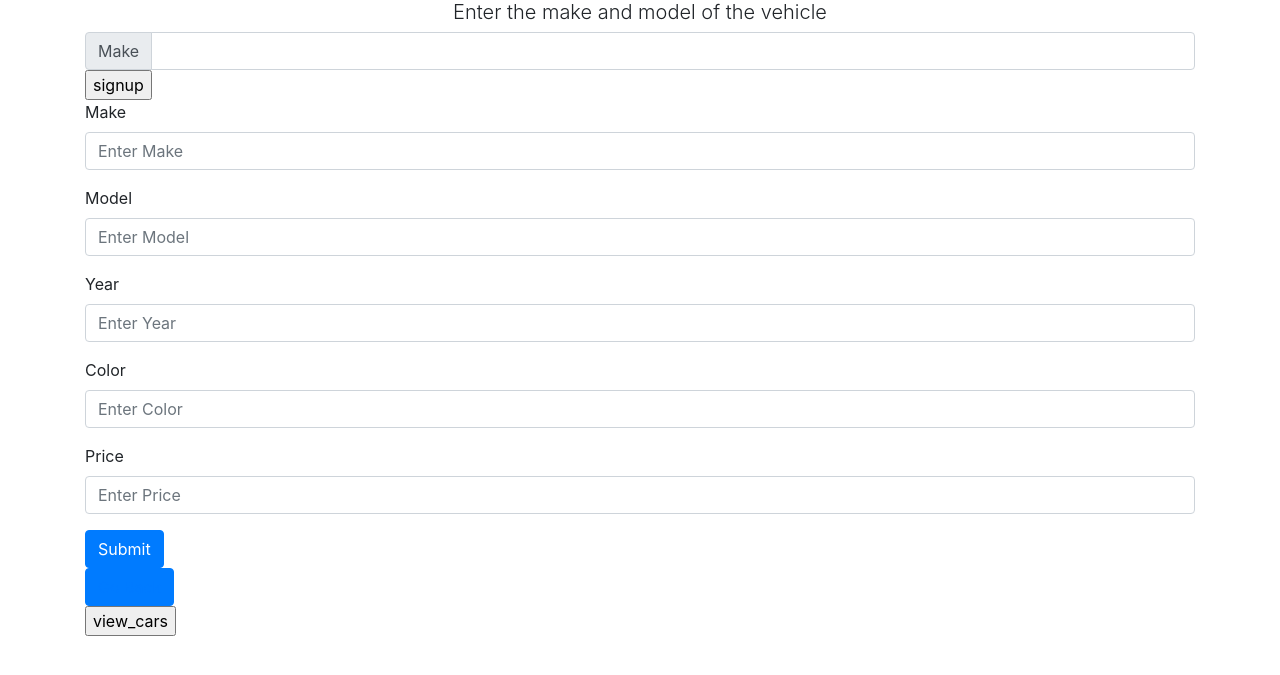
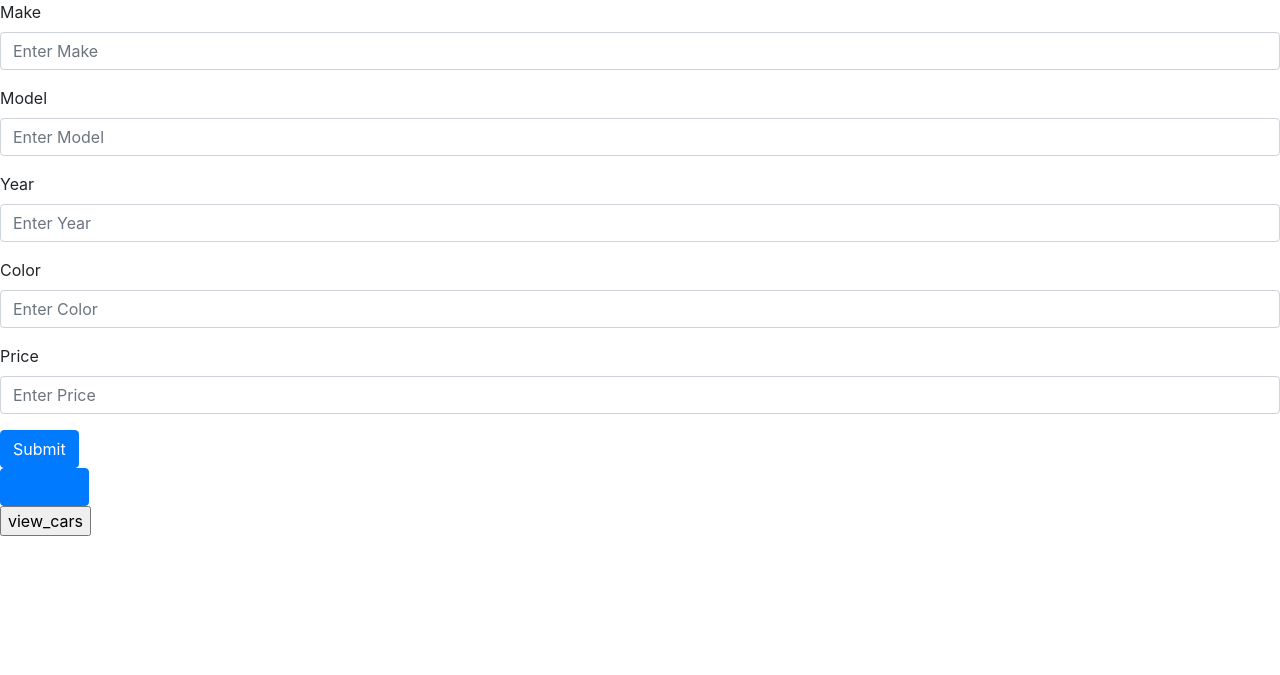
Before and after one commit to domtom1126/dealership, a Flask app: page /add_car in a window 1280 px wide. Shown: the top 675 px of the page. Run offline with Flask 2, Linux system fonts and the light colour scheme; some libraries are stand-ins or nearby versions.

Commit message:
New users can now be registered and put into new_userbase.db

```diff
--- a/app.py
+++ b/app.py
@@ -14,8 +14,7 @@
     color = db.Column(db.String(20), nullable=False)
     price = db.Column(db.Integer())
 
-con = sql.connect('./vehicle_entry.db')
-con.execute('CREATE TABLE IF NOT EXISTS userbase(username TEXT PRIMARY KEY, password TEXT)')
+
 
 
 @app.route('/', methods=['GET', 'POST'])
@@ -28,29 +27,22 @@
             return redirect(url_for('dashboard'))
     return render_template('login.html', error=error)
 
+
 @app.route('/register', methods=['POST', 'GET'])
 def register():
-    if request.method == 'POST':
-        new_username = request.form['new_username']
-        new_password = request.form['new_password']
-
-        con = sql.connect('vehicle_entry.db')
-        c = con.cursor()
-
-        c.execute('INSERT INTO userbase (new_username, new_password) VALUES (?,?)', (new_username, new_password))
-
-        con.commit()
-        con.close()
-
-        return redirect(url_for('dashboard', new_username = new_username, new_password =new_password))
-    else:
-        return render_template('register.html')
-
     return render_template('register.html')
 
-@app.route('/dashboard', methods=['GET','POST'])
-def dashboard():
-    return render_template('dashboard.html')
+
+@app.route('/dashboard', methods=['POST','GET'])
+def dashboard(new_username=None, new_password=None):
+    new_username = request.form['new_username']
+    new_password = request.form['new_password']
+    con = sql.connect('new_userbase.db')
+    c = con.cursor()
+    c.execute('INSERT INTO new_userbase (new_username, new_password) VALUES (?,?)', (new_username, new_password))
+    con.commit()
+    con.close()
+    return render_template('dashboard.html', new_username = new_username, new_password = new_password)
 
 @app.route('/add_car')
 def add_car():
@@ -67,11 +59,11 @@
 
     con = sql.connect('vehicle_entry.db')
     c = con.cursor()
-
     c.execute("INSERT INTO vehicle_entry (make, model, year, color, price) VALUES (?,?,?,?,?)",
               (make, model, year, color, price))
     con.commit()
     con.close()
+
     print(make, model)
     return (render_template('entry.html', model=model, make=make, year=year, color=color, price=price))
 
@@ -80,7 +72,6 @@
 def view_cars():
     con = sql.connect('vehicle_entry.db')
     c = con.cursor()
-    c.execute("SELECT * FROM vehicle_entry")
     make = c.execute("SELECT make FROM vehicle_entry")
     # model = c.execute("SELECT model FROM vehicle_entry")
     display_make = make.fetchall()
@@ -88,6 +79,20 @@
 
     return render_template('view_cars.html', display_make = display_make)
 
+@app.route('/model', methods=['POST', 'GET'])
+def model():
+    con = sql.connect('vehicle_entry.db')
+    c = con.cursor()
+    model = c.execute("SELECT model FROM vehicle_entry")
+    display_model = model.fetchall()
+    c.close()
+    con = sql.connect('vehicle_entry.db')
+    c = con.cursor()
+    make = c.execute('SELECT make FROM vehicle_entry')
+    display_make = make.fetchall()
+
+    return render_template('view_cars.html', display_model = display_model)
+
 
 if __name__ == '__main__':
     app.run(debug=True)
--- a/templates/add_car.html
+++ b/templates/add_car.html
@@ -6,18 +6,6 @@
     <title>Vehicle Entry</title>
 </head>
 <body>
-    <div class="container">
-        <h1 class="lead text-center">Enter the make and model of the vehicle</h1>
-        <form action="/signup" method="post">
-        <div class="input-group">
-          <div class="input-group-prepend">
-            <span class="input-group-text">Make</span>
-          </div>
-          <input type="text" class="form-control" name="make"></input>
-        </div>
-        <input type="submit" value="signup">
-
-
         <form action="/signup" method="post">
           <div class="form-group">
             <label for="">Make</label>
--- a/templates/dashboard.html
+++ b/templates/dashboard.html
@@ -9,7 +9,6 @@
 </head>
 <body>
     <div class="container jumbotron">
-
         <h1 class=" display-4 lead center-text">Your Dash</h1>
         <!-- need to make table for current_cars -->
         <button type="button" class="btn btn-primary"><a href="/view_cars">View All Cars</a></button>
--- a/templates/register.html
+++ b/templates/register.html
@@ -9,12 +9,8 @@
         <input type="text" name="new_username" placeholder="New Username">
         <input type="password" name="new_password" placeholder="Password">
         <input type="checkbox" onclick="myFunction()" name="" value="Show Password">Show Password
-        <button><a href="/dashboard">Create New User</a></button>
+        <button value="register" type="submit" class="btn btn-primary">Submit</button>
     </form>
-    <form action="/" method="post">
-
-    </form>
-
 
 
     <script type="text/javascript">
```
Also changed, not shown: templates/view_cars.html (+4 -5 lines).
